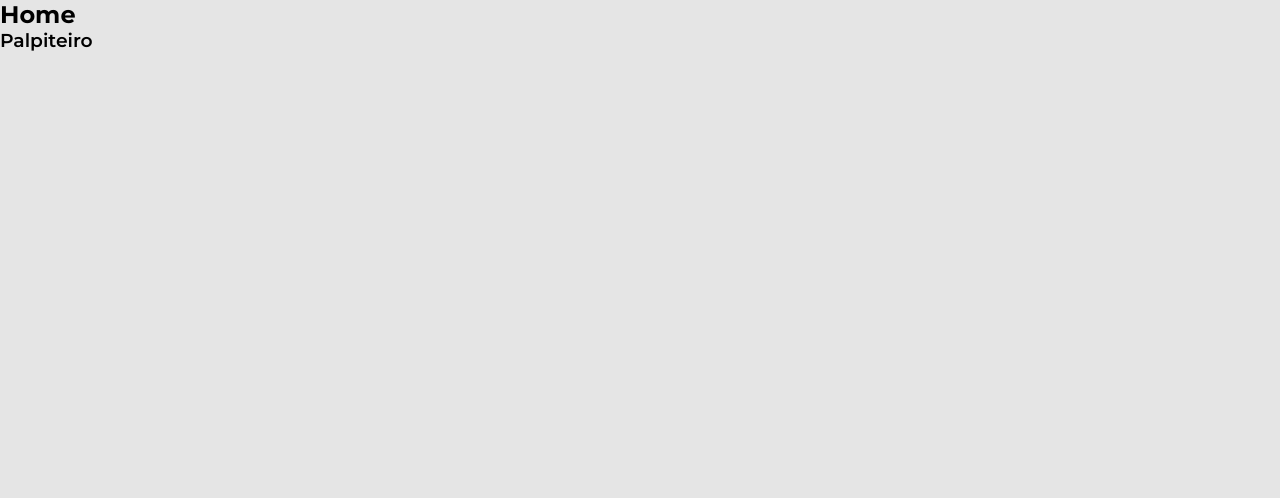
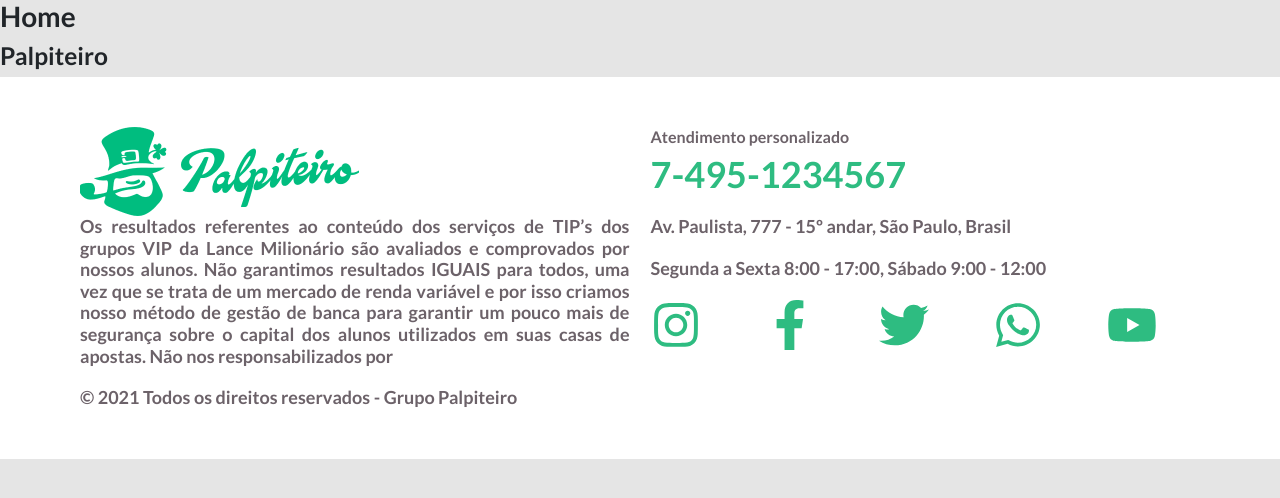
Before and after one commit to lukevinicius/palpiteiro, a React (Create React App) app: page / in a window 1280 px wide. Shown: the top 498 px of the page. Built offline with nearby package versions, Linux system fonts and the light colour scheme.

Commit message:
add: Footer Component

```diff
--- a/package.json
+++ b/package.json
@@ -11,10 +11,15 @@
     "@types/nodemailer": "^6.4.4",
     "@types/react": "^17.0.0",
     "@types/react-dom": "^17.0.0",
+    "bootstrap": "5.1.3",
     "nodemailer": "^6.7.2",
     "react": "^17.0.2",
+    "react-bootstrap": "^2.0.4",
     "react-dom": "^17.0.2",
+    "react-icons": "^4.3.1",
     "react-scripts": "4.0.3",
+    "semantic-ui-css": "^2.4.1",
+    "semantic-ui-react": "^2.0.4",
     "styled-components": "^5.3.3",
     "typescript": "^4.1.2",
     "web-vitals": "^1.0.1"
--- a/src/App.tsx
+++ b/src/App.tsx
@@ -1,11 +1,15 @@
+import 'semantic-ui-css/semantic.min.css';
+import 'bootstrap/dist/css/bootstrap.min.css';
+import { GlobalStyle } from './styles/global';
 import { Home } from './screens/Home';
-import { GlobalStyle } from './styles/global';
+import { Footer } from './components/Footer';
 
 function App() {
   return (
     <>
       <GlobalStyle />
       <Home />
+      <Footer />
     </>
   );
 }
--- /dev/null
+++ b/src/components/Footer/index.tsx
@@ -0,0 +1,74 @@
+import {
+  FaFacebookF,
+  FaInstagram,
+  FaTwitter,
+  FaWhatsapp,
+  FaYoutube,
+} from 'react-icons/fa';
+import { Col, Row } from 'react-bootstrap';
+import LogoHorizontal from '../../assets/logos/logoHorizontalGreen.png';
+import { Div, H2 } from './styles';
+
+export function Footer() {
+  return (
+    <Div>
+      <Row>
+        <Col>
+          <img src={LogoHorizontal} alt="Logo" />
+          <H2 style={{ fontSize: '18px', textAlign: 'justify' }}>
+            Os resultados referentes ao conteúdo dos serviços de TIP’s dos
+            grupos VIP da Lance Milionário são avaliados e comprovados por
+            nossos alunos. Não garantimos resultados IGUAIS para todos, uma vez
+            que se trata de um mercado de renda variável e por isso criamos
+            nosso método de gestão de banca para garantir um pouco mais de
+            segurança sobre o capital dos alunos utilizados em suas casas de
+            apostas. Não nos responsabilizados por{' '}
+          </H2>
+          <H2 style={{ marginTop: '20px', fontSize: '18px' }}>
+            &copy; {new Date().getFullYear()} Todos os direitos reservados -
+            Grupo Palpiteiro
+          </H2>
+        </Col>
+        <Col>
+          <H2 style={{ fontSize: '16px' }}>Atendimento personalizado</H2>
+          <H2 style={{ fontSize: '36px', color: 'var(--primary)' }}>
+            7-495-1234567
+          </H2>
+          <H2 style={{ fontSize: '18px', marginTop: '20px' }}>
+            Av. Paulista, 777 - 15º andar, São Paulo, Brasil
+          </H2>
+          <H2 style={{ fontSize: '18px', marginTop: '20px' }}>
+            Segunda a Sexta 8:00 - 17:00, Sábado 9:00 - 12:00
+          </H2>
+          <Row style={{ marginTop: '20px' }}>
+            <Col>
+              <a href="google.com">
+                <FaInstagram size={50} style={{ color: 'var(--primary)' }} />
+              </a>
+            </Col>
+            <Col>
+              <a href="google.com">
+                <FaFacebookF size={50} style={{ color: 'var(--primary)' }} />
+              </a>
+            </Col>
+            <Col>
+              <a href="google.com">
+                <FaTwitter size={50} style={{ color: 'var(--primary)' }} />
+              </a>
+            </Col>
+            <Col>
+              <a href="google.com">
+                <FaWhatsapp size={50} style={{ color: 'var(--primary)' }} />
+              </a>
+            </Col>
+            <Col>
+              <a href="google.com">
+                <FaYoutube size={50} style={{ color: 'var(--primary)' }} />
+              </a>
+            </Col>
+          </Row>
+        </Col>
+      </Row>
+    </Div>
+  );
+}
--- /dev/null
+++ b/src/components/Footer/styles.ts
@@ -0,0 +1,9 @@
+import styled from 'styled-components';
+
+export const Div = styled.div`
+  padding: 50px 80px 50px 80px;
+  background: var(--shape);
+`;
+export const H2 = styled.h2`
+  color: var(--text);
+`;
--- a/src/styles/global.ts
+++ b/src/styles/global.ts
@@ -9,7 +9,7 @@
     --danger:       #E53935;
     --warning:      #FFB300;
     --title:        #363F5F;
-    --text:         #969CB2;
+    --text:         #6C6269;
     --shape:        #FFFFFF;
     --background:   #e5e5e5;
   }
```
Also changed, not shown: src/assets/logos/logoHorizontalGreen.png (added), 1 other file (tests, documents, lock files or other folders).
